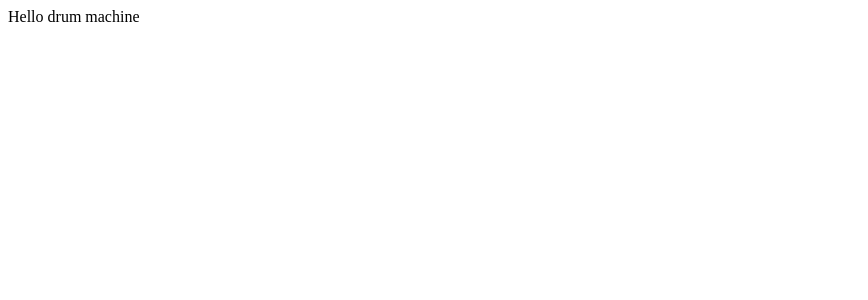
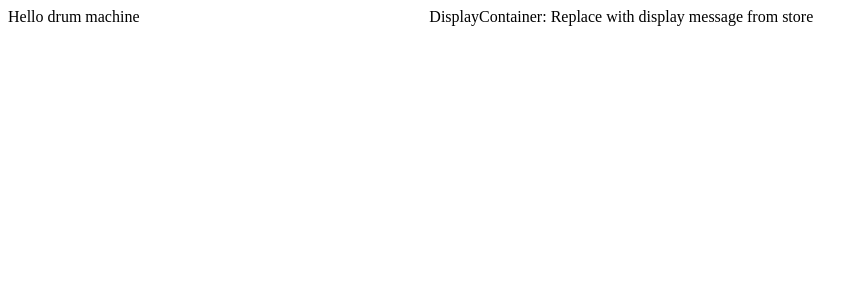
Before and after one commit to kyleyasumiishi/drum-machine, a React (Create React App) app: page / in a window 1280 px wide. Shown: the top 300 px of the page, without its empty margins (0-868 px from the left). Built offline with nearby package versions, Linux system fonts and the light colour scheme.

Commit message:
Created skeleton of DisplayContainer and updated App.js to render it

```diff
--- a/src/App.js
+++ b/src/App.js
@@ -1,9 +1,15 @@
 import React, { Component } from 'react';
 import './css/App.css';
+import DisplayContainer from "./js/containers/DisplayContainer";
 
 class App extends Component {
   render() {
-    return <div id="drum-machine">Hello drum machine</div>;
+    return (
+      <div id="drum-machine">
+        Hello drum machine
+        <DisplayContainer />
+      </div>
+    );
   }
 }
 
--- /dev/null
+++ b/src/js/containers/DisplayContainer.js
@@ -0,0 +1,15 @@
+import React, { Component } from "react";
+import Display from "../components/Display";
+
+class DisplayContainer extends Component {
+  constructor(props) {
+    super(props);
+  }
+  render() {
+    return (
+      <Display text="DisplayContainer: Replace with display message from store" />
+    );
+  }
+}
+
+export default DisplayContainer;
```
Also changed, not shown: 1 other file (tests, documents, lock files or other folders).
